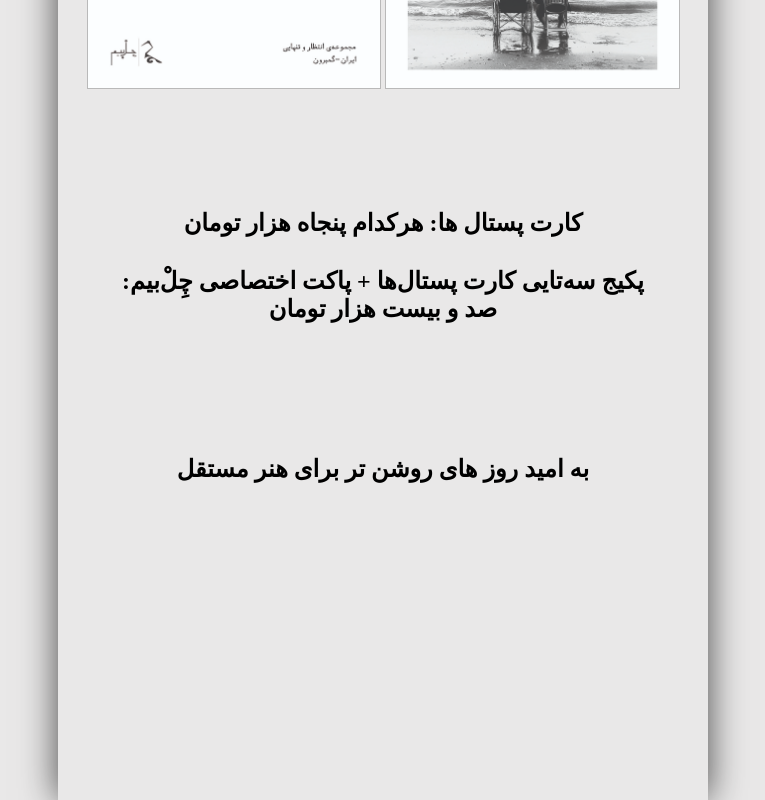
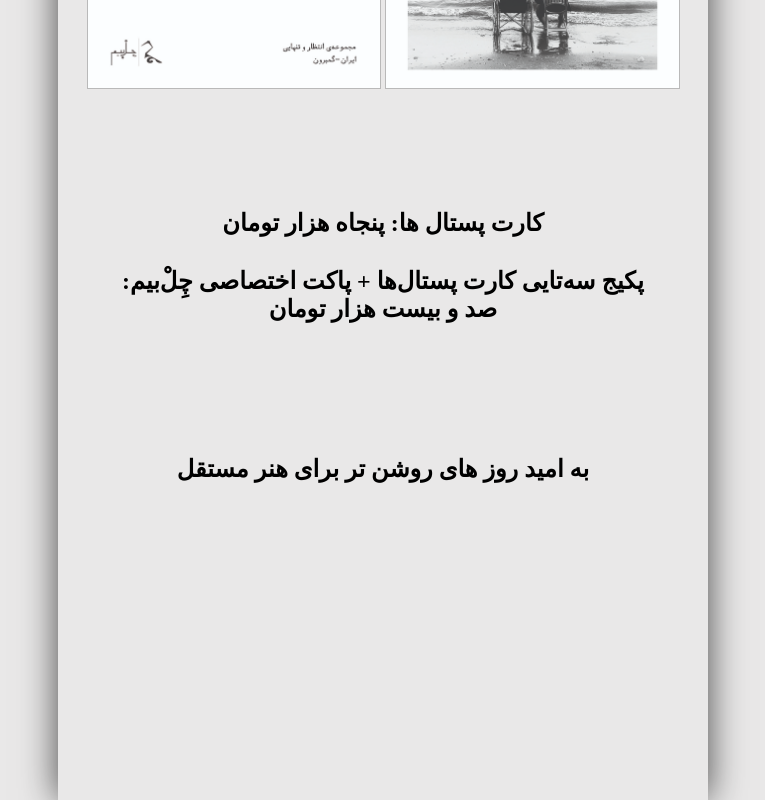
Before and after one commit to Azim-m/Chelbim, a plain HTML site: page index.html in a window 1280 px wide. Shown: the part 6994-7794 px from the top of the page, without its empty margins (257-1022 px from the left). Drawn offline with Linux system fonts and the light colour scheme; a web font is replaced by a local one.

Commit message:
Update index.html

```diff
--- a/index.html
+++ b/index.html
@@ -47,7 +47,7 @@
                 <img src="/img/postal card/03-Back-Edited.jpg" alt="">
                 <img src="/img/postal card/03-Front-Edited.jpg" alt="">
             </div>
-            <h1>کارت پستال ها: هرکدام پنجاه هزار تومان
+            <h1>کارت پستال ها: پنجاه هزار تومان
                 <span class="space2"></span>
                 :پکیج سه‌تایی  کارت پستال‌ها + پاکت اختصاصی چِلْ‌بیم
                 <span class="space"></span>
```
